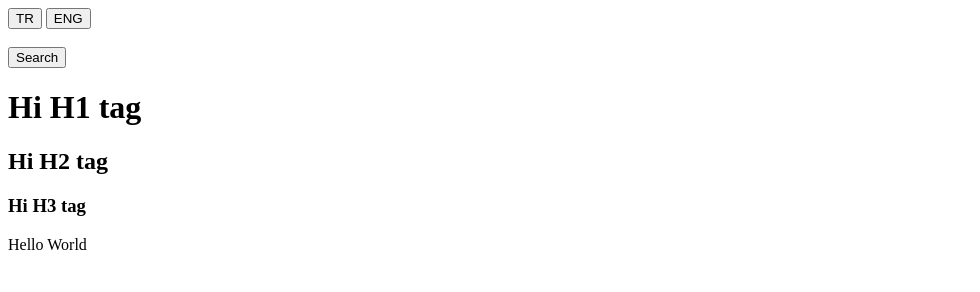
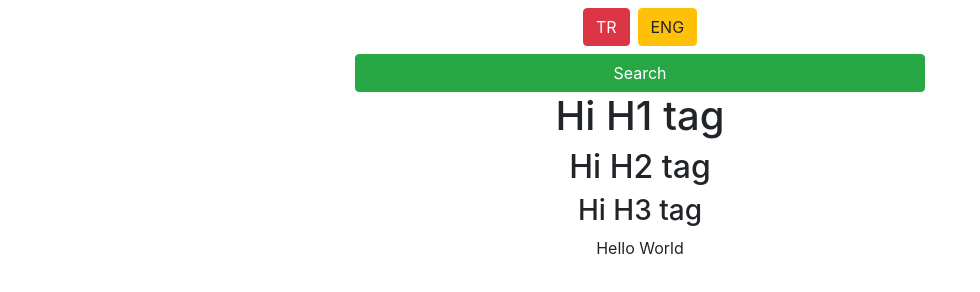
Before and after one commit to coderkan/multi-language-jquery, a plain HTML site: page index.html in a window 1280 px wide. Shown: the whole page, without its empty margins (0-980 px from the left). Drawn offline with nearby package versions, Linux system fonts and the light colour scheme.

Commit message:
added bootstrap to index html

```diff
--- a/index.html
+++ b/index.html
@@ -1,29 +1,35 @@
 <!DOCTYPE html>
 <html lang="en">
 <head>
-    <meta charset="UTF-8">
-    <meta name="viewport" content="width=device-width, initial-scale=1.0">
-    <meta http-equiv="X-UA-Compatible" content="ie=edge">
+    	<meta charset="UTF-8">
+    	<meta name="viewport" content="width=device-width, initial-scale=1.0">
+    	<meta http-equiv="X-UA-Compatible" content="ie=edge">
 
-    <!-- Add JQuery lib -->
-    <script
-	src="https://code.jquery.com/jquery-2.2.4.min.js"
-	integrity="sha256-BbhdlvQf/xTY9gja0Dq3HiwQF8LaCRTXxZKRutelT44="
-	crossorigin="anonymous"></script>
+    	<!-- Add JQuery lib -->
+	<script src="https://code.jquery.com/jquery-3.3.1.slim.min.js" integrity="sha384-q8i/X+965DzO0rT7abK41JStQIAqVgRVzpbzo5smXKp4YfRvH+8abtTE1Pi6jizo" crossorigin="anonymous"></script>
+	<!-- Add Bootstrap lib -->
+	<script src="https://cdnjs.cloudflare.com/ajax/libs/popper.js/1.14.7/umd/popper.min.js" integrity="sha384-UO2eT0CpHqdSJQ6hJty5KVphtPhzWj9WO1clHTMGa3JDZwrnQq4sF86dIHNDz0W1" crossorigin="anonymous"></script>
+	<script src="https://stackpath.bootstrapcdn.com/bootstrap/4.3.1/js/bootstrap.min.js" integrity="sha384-JjSmVgyd0p3pXB1rRibZUAYoIIy6OrQ6VrjIEaFf/nJGzIxFDsf4x0xIM+B07jRM" crossorigin="anonymous"></script>
+    	<link rel="stylesheet" href="https://stackpath.bootstrapcdn.com/bootstrap/4.3.1/css/bootstrap.min.css" integrity="sha384-ggOyR0iXCbMQv3Xipma34MD+dH/1fQ784/j6cY/iJTQUOhcWr7x9JvoRxT2MZw1T" crossorigin="anonymous">
 
 	<script src="translate.js"></script>
     <title>Multi Languages With JQuery</title>
 </head>
 <body>
-    <button id="tr_button" >TR</button>
-    <button id="eng_button" >ENG</button>
 
-    <br><br>
+	<div class="container mt-2">
+		<div class="row justify-content-center">
+			<button class="btn btn-danger mx-1" id="tr_button" >TR</button>
+    			<button class="btn btn-warning mx-1" id="eng_button">ENG</button>
+		</div>
+		<div class="row justify-content-center mt-2">
 
-    <button name="translate" caption="my_button" >Search</button>
-    <h1 name="translate" caption="h1">Hi H1 tag</h1>
-    <h2 name="translate" caption="h2">Hi H2 tag</h2>
-    <h3 name="translate" caption="h3">Hi H3 tag</h3>
-    <p name="translate" caption="hello_world">Hello World</p>
+   			<button class="btn btn-success mx-1 w-50" name="translate" caption="my_button" >Search</button>
+    			<h1 class="w-100 text-center" name="translate" caption="h1">Hi H1 tag</h1>
+    			<h2 class="w-100 text-center" name="translate" caption="h2">Hi H2 tag</h2>
+    			<h3 class="w-100 text-center" name="translate" caption="h3">Hi H3 tag</h3>
+    			<p class="w-100 text-center" name="translate" caption="hello_world">Hello World</p>
+		</div>
+	</div>
 </body>
 </html>
```
